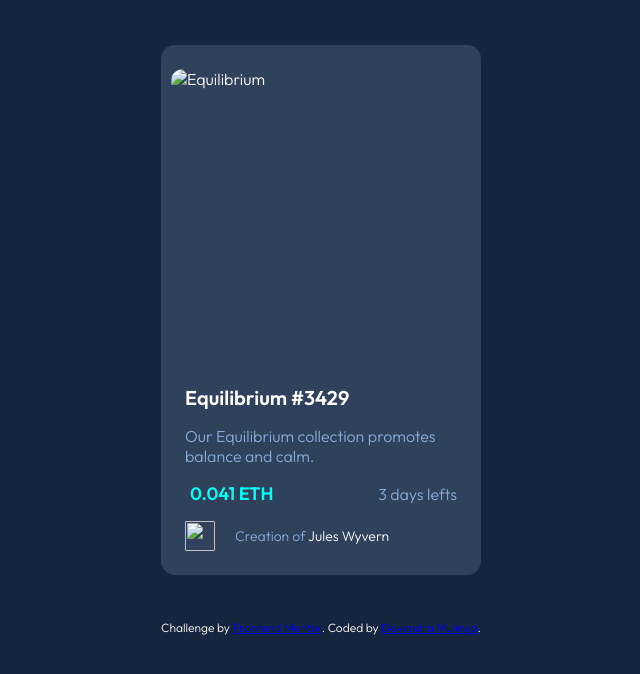
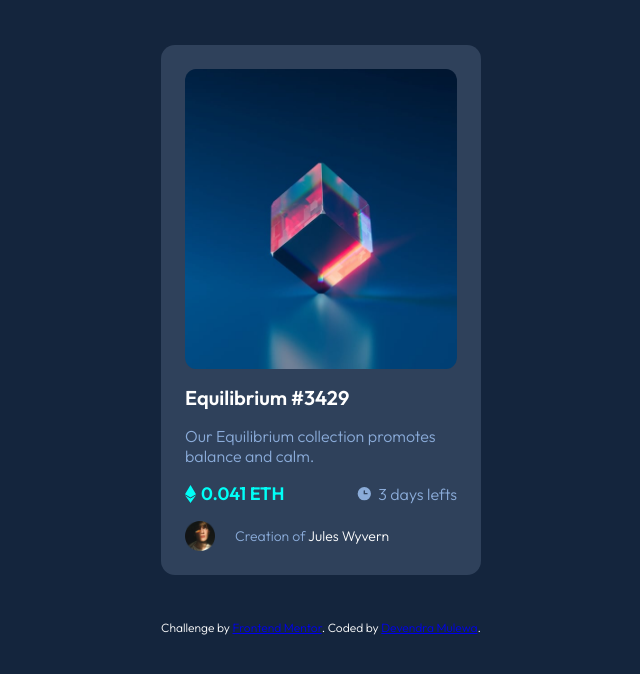
Before and after one commit to devendra-alt/nft-card-ui, a plain HTML site: page index.html in a window 1280 px wide. Shown: the whole page, without its empty margins (319-959 px from the left). Drawn offline with Linux system fonts and the light colour scheme; the site is published under a folder, as on GitHub Pages, so addresses that start at the root find nothing.

Commit message:
root dir extension added to images

```diff
--- a/index.html
+++ b/index.html
@@ -22,13 +22,13 @@
     <article class="nft-card">
       <figure>
         <img
-          src="/images/image-equilibrium.jpg"
+          src="./images/image-equilibrium.jpg"
           alt="Equilibrium"
           width="300"
           height="300"
         />
         <div class="overlay">
-          <img src="/images/icon-view.svg" alt="" class="icon-view" />
+          <img src="./images/icon-view.svg" alt="" class="icon-view" />
         </div>
       </figure>
       <h1 class="main-heading">Equilibrium #3429</h1>
@@ -37,15 +37,15 @@
       </p>
       <div class="price-info">
         <p class="price">
-          <img src="/images/icon-ethereum.svg" alt="" />
+          <img src="./images/icon-ethereum.svg" alt="" />
           0.041 ETH
         </p>
         <p class="time-line">
-          <img src="/images/icon-clock.svg" alt="" /> 3 days lefts
+          <img src="./images/icon-clock.svg" alt="" /> 3 days lefts
         </p>
       </div>
       <div class="author">
-        <img src="/images/image-avatar.png" width="30" height="30" alt="" />
+        <img src="./images/image-avatar.png" width="30" height="30" alt="" />
         <p class="author-desc"><span>Creation of</span> Jules Wyvern</p>
       </div>
     </article>
```
